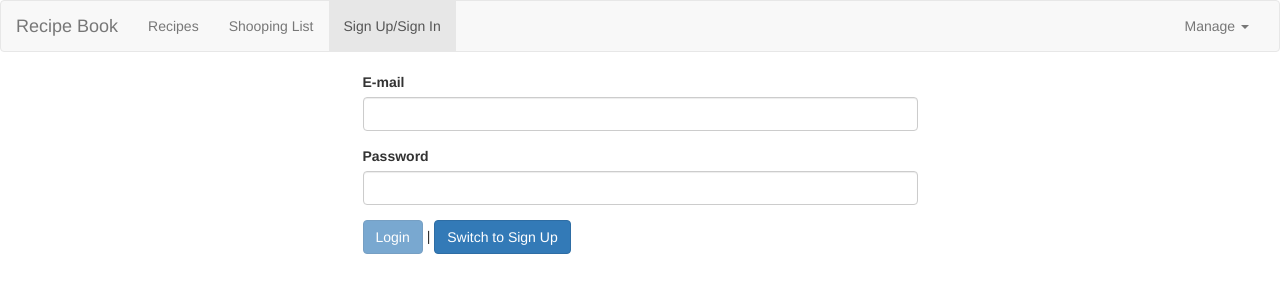
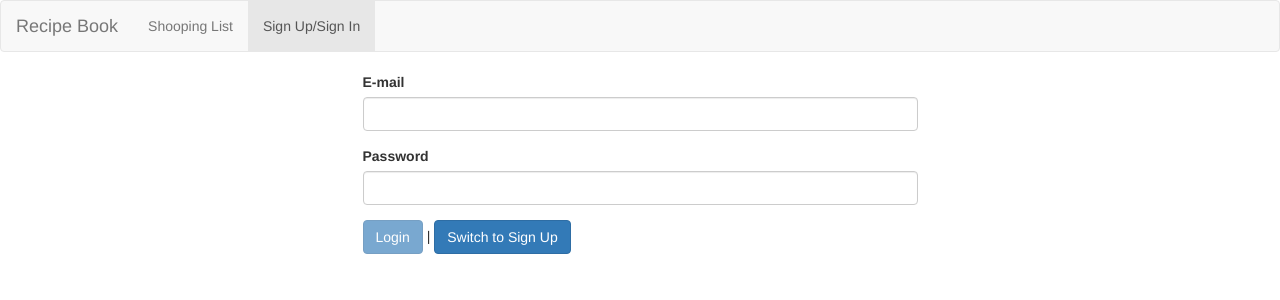
Before and after one commit to Gadoxplayer/AngularPractice-RecipeBook, an Angular app: page /auth in a window 1280 px wide. Shown: the top 300 px of the page. Built offline with nearby package versions, Linux system fonts and the light colour scheme.

Commit message:
updating the user interface according to the auth status

```diff
--- a/src/app/auth/auth.component.ts
+++ b/src/app/auth/auth.component.ts
@@ -2,6 +2,7 @@
 import { NgForm } from "@angular/forms";
 import { AuthResponseData, AuthService } from "./auth.service";
 import { Observable } from "rxjs";
+import { Router } from "@angular/router";
 
 
 @Component({
@@ -13,7 +14,7 @@
     isLoading: boolean = false;
     error: string = null;
 
-    constructor(private authService: AuthService) { }
+    constructor(private authService: AuthService, private router: Router) { }
 
     onSwithcMode() {
         this.isLoginMode = !this.isLoginMode;
@@ -39,6 +40,7 @@
             console.log(resData);
             this.isLoading = false;
             this.error = null;
+            this.router.navigate(['/recipes']);
             },
             errorMessage => {
                 console.log(errorMessage);
--- a/src/app/header/header.component.html
+++ b/src/app/header/header.component.html
@@ -8,12 +8,15 @@
           </div>
           <div class="navbar-collapse" [class.collapse]="collapsed" (window:resize)="collapsed = true">
             <ul class="nav navbar-nav">
-                <li routerLinkActive="active"><a routerLink="/recipes">Recipes</a></li>
+                <li routerLinkActive="active" *ngIf="isAuthenticated"><a routerLink="/recipes">Recipes</a></li>
                 <li routerLinkActive="active"><a routerLink="/shopping-list">Shooping List</a></li>
-                <li routerLinkActive="active"><a routerLink="/auth">Sign Up/Sign In</a></li>
+                <li routerLinkActive="active" *ngIf="!isAuthenticated"><a routerLink="/auth">Sign Up/Sign In</a></li>
             </ul>
             <ul class="nav navbar-nav navbar-right">
-                <li class="dropdown" appDropdown >
+                <li *ngIf="isAuthenticated">
+                    <a tyle="cursor: pointer;" >Logout</a>
+                </li>
+                <li class="dropdown" appDropdown *ngIf="isAuthenticated">
                         <a  style="cursor: pointer;" class="dropdown-toggle" role="button">Manage <span class="caret"></span> </a>
                     <ul class="dropdown-menu">
                         <li><a style="cursor: pointer;" (click)="onSaveData()">Save data</a></li>
--- a/src/app/header/header.component.ts
+++ b/src/app/header/header.component.ts
@@ -1,19 +1,31 @@
-import { Component, EventEmitter, Output } from "@angular/core";
+import { Component, EventEmitter, Output, OnInit, OnDestroy } from "@angular/core";
 import { DataStorageService } from "../shared/data-storage.service";
+import { AuthService } from "../auth/auth.service";
+import { Subscription } from "rxjs";
 
 @Component({
     selector: 'app-header',
     templateUrl: './header.component.html'
 })
-export class HeaderComponent {
+export class HeaderComponent implements OnInit, OnDestroy {
     // @Output() featureSelected= new EventEmitter<string>();
+    isAuthenticated = false;
     collapsed:boolean = true;
-
+    private userSub: Subscription;
     // onSelect(feature: string) {
     // this.featureSelected.emit(feature);
     // }
-    constructor(private dataStorageService: DataStorageService) {}
+    constructor(private dataStorageService: DataStorageService, private authService: AuthService) {}
 
+    ngOnInit(): void {
+        this.userSub = this.authService.user.subscribe(user => {
+            this.isAuthenticated = !user ? false : true; // !!user;
+        });
+    }
+
+    ngOnDestroy(): void {
+        this.userSub.unsubscribe();
+    }
     onSaveData() {
         this.dataStorageService.storeRecipes();
     }
```
